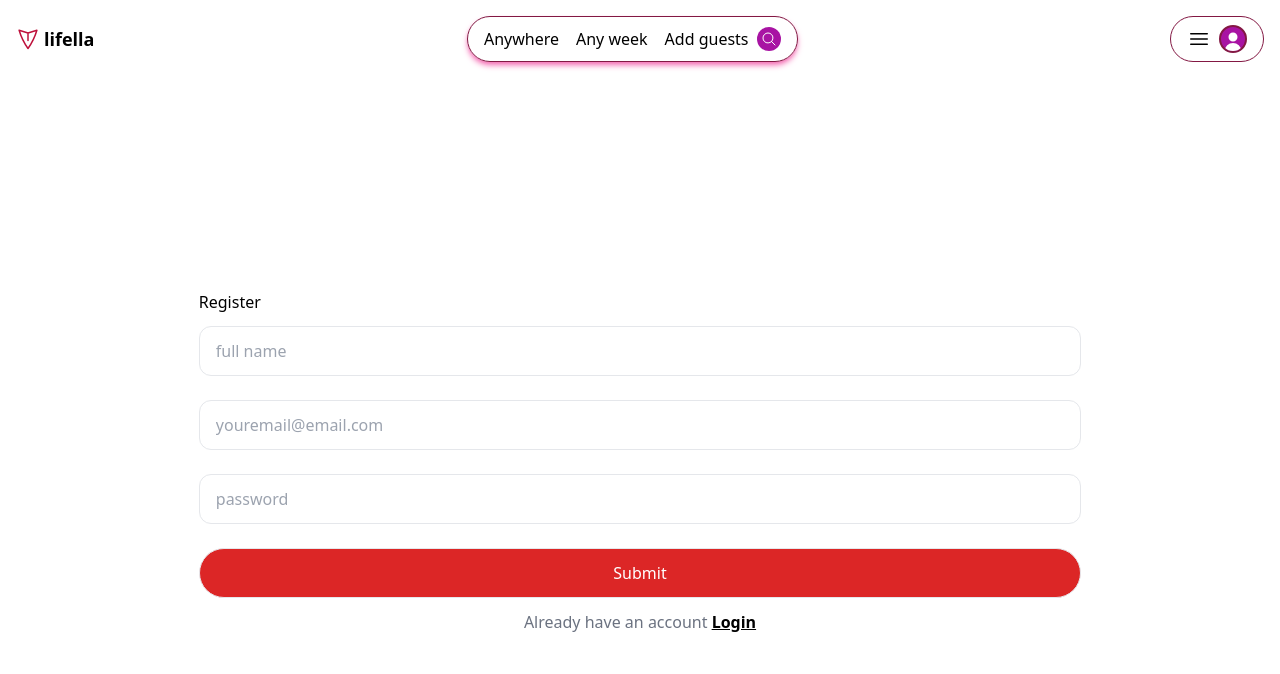
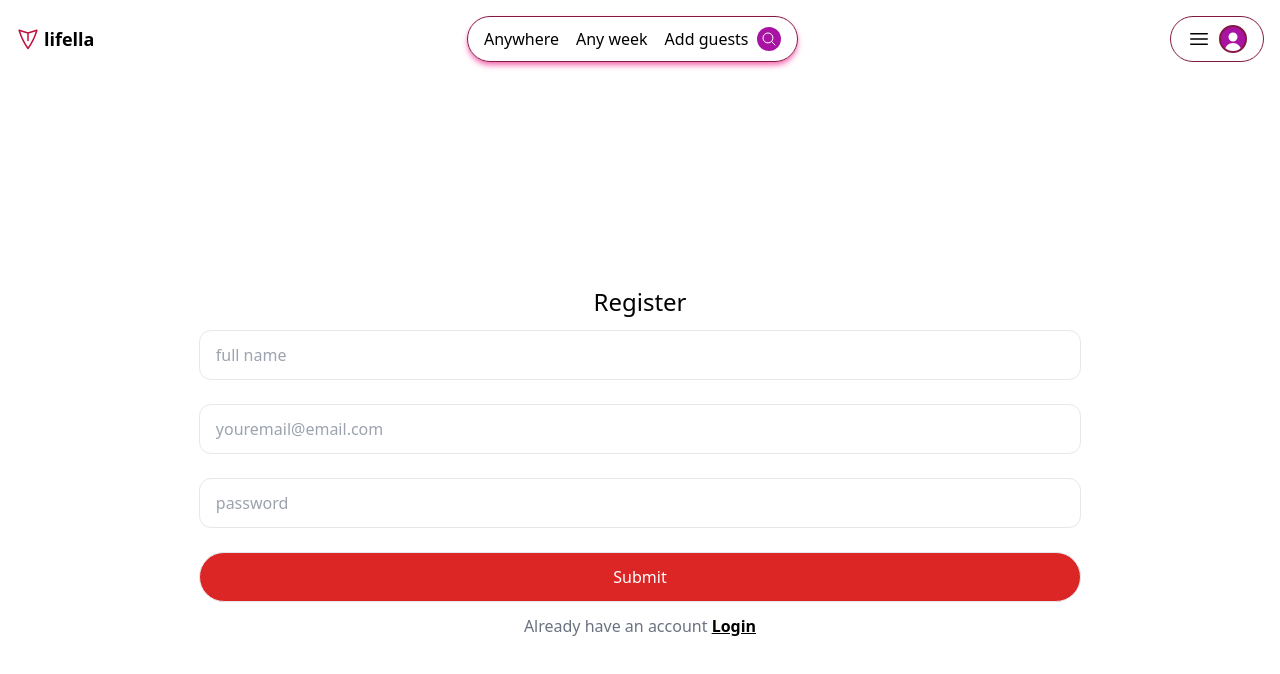
Before and after one commit to Ikendu/bookbetter, a React (Vite) app in the folder clients/: page /register in a window 1280 px wide. Shown: the top 674 px of the page. Built offline with nearby package versions, Linux system fonts and the light colour scheme; the HTML template or start-up script is replaced by a standard one.

Commit message:
untrack changes

```diff
--- a/clients/src/Pages/RegisterPage.jsx
+++ b/clients/src/Pages/RegisterPage.jsx
@@ -5,7 +5,7 @@ function RegisterPage() {
   return (
     <div className="min-h-screen flex items-center justify-center">
       <div className="">
-        <h1>Register</h1>
+        <h1 className="text-center text-2xl">Register</h1>
         <form>
           <input type="text" placeholder="full name" />
           <input type="email" placeholder="youremail@email.com" />
```
